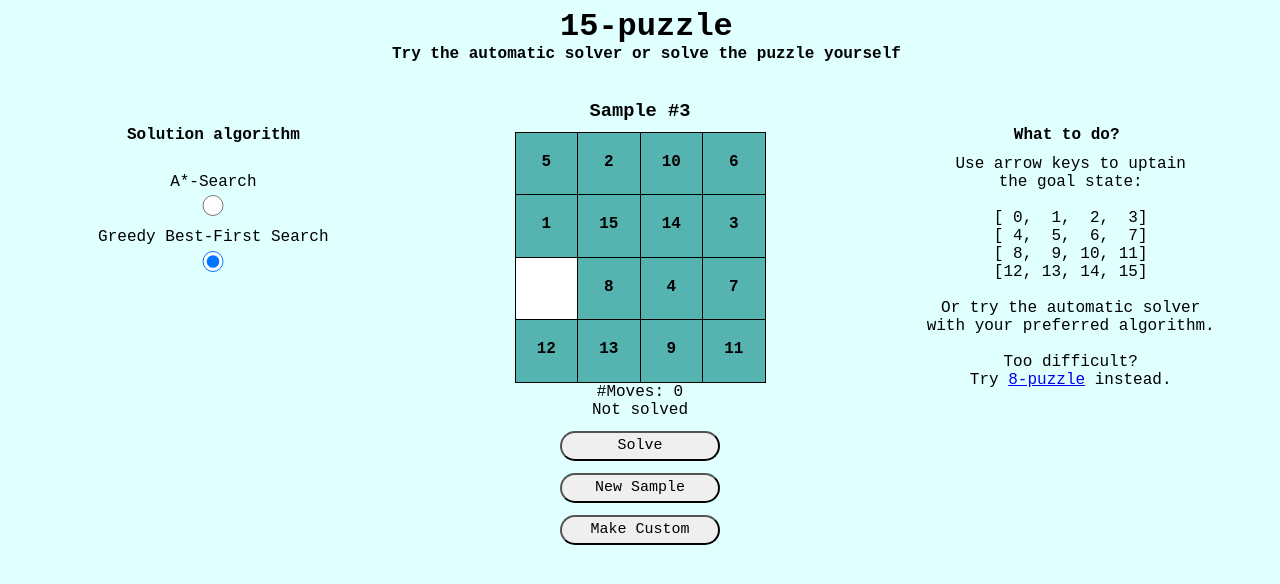
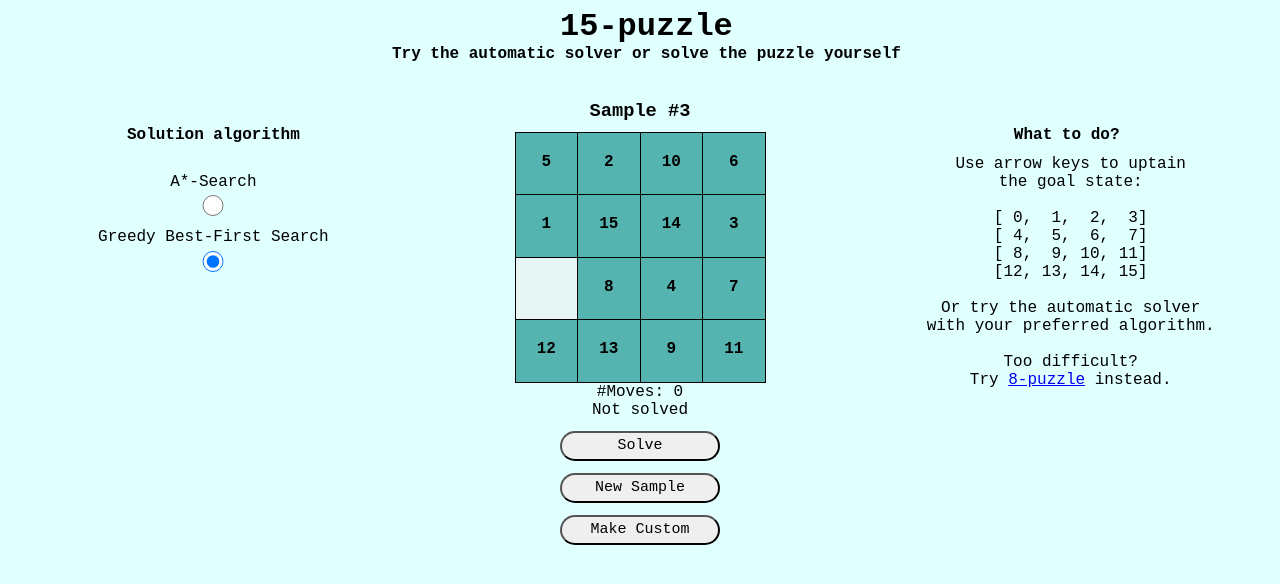
Before and after one commit to KristianMSchmidt/Flask-8-puzzle, a Flask app: page / in a window 1280 px wide. Shown: the top 584 px of the page. Run offline with Flask 2, Linux system fonts and the light colour scheme.

Commit message:
minor color change

```diff
--- a/static/css/main.css
+++ b/static/css/main.css
@@ -141,7 +141,7 @@ html {
 }
 
 .board > div.zero-tile {
-  background-color: white;
+  background-color: #e7f4f4;
 }
 
 .board.dim3 {
--- a/static/css/main.scss
+++ b/static/css/main.scss
@@ -2,7 +2,7 @@
 
 $backgr-color: lightcyan;
 $tile-color: #55b4b0;
-$zero-tile-color: white;
+$zero-tile-color: #e7f4f4;
 $button_color: lightgrey;
 
 // Set Text Color
```
Also changed, not shown: 1 other file.
